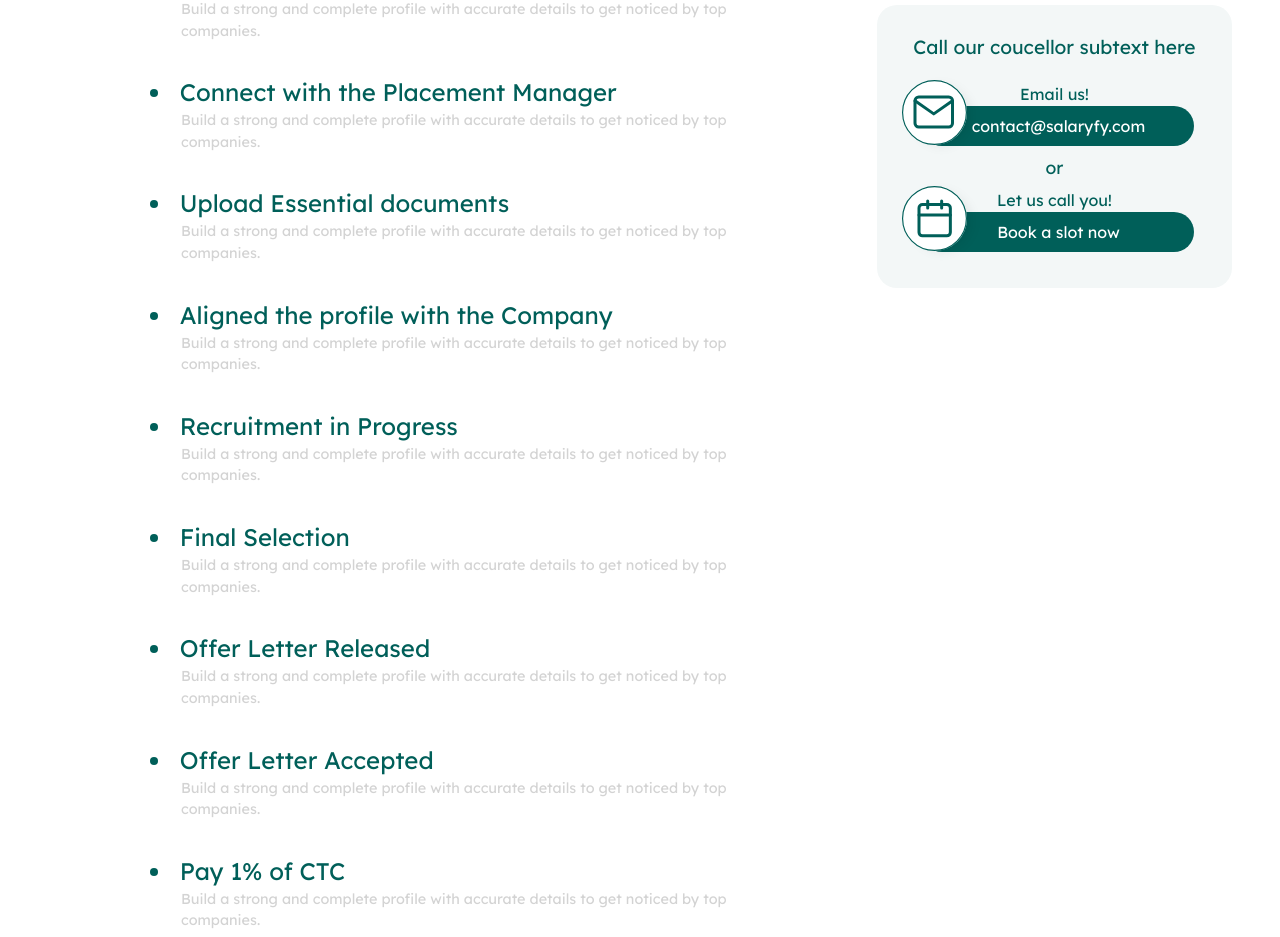
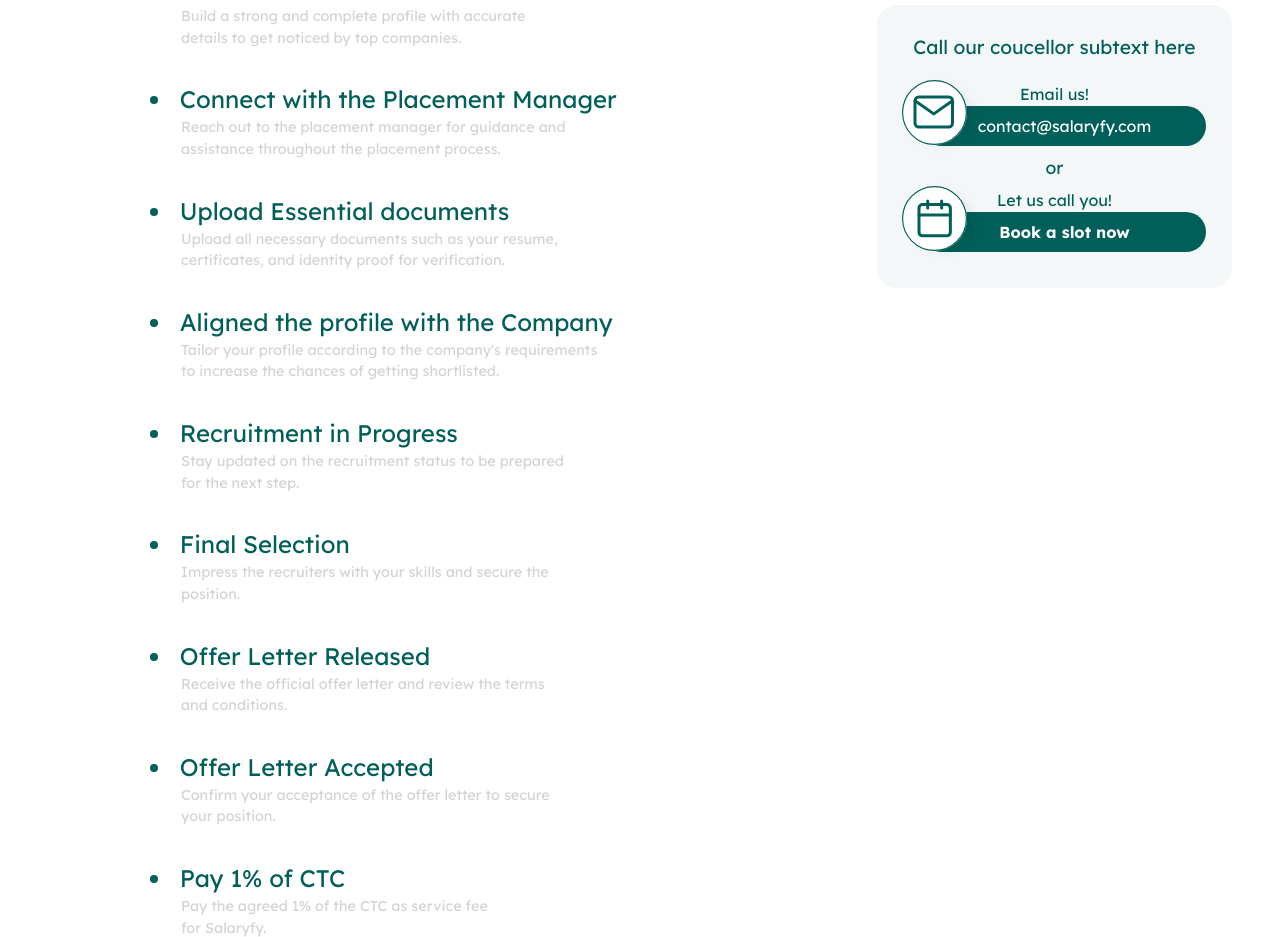
Before and after one commit to mayurkukade/Salaryfy, a React (Vite) app in the folder salaryfy/: page /roadmap in a window 1280 px wide. Shown: the part 241-1178 px from the top of the page. Built offline with nearby package versions, Linux system fonts and the light colour scheme.

Commit message:
Fix - some issue fix

```diff
--- a/salaryfy/src/pages/Roadmap.tsx
+++ b/salaryfy/src/pages/Roadmap.tsx
@@ -5,8 +5,8 @@ const Roadmap = () => {
     <div className="bg-offwhite">
       <div className="container mx-auto p-2 text-darkGreen flex flex-col  md:flex-row">
         {/*Main Roadmap Div  */}
-        <div className="py-5 md:px-[80px] w-[70%]  ml-[45px] text-[1.2rem] flex flex-col gap-[2rem] md:text-[1.5rem]">
-          <h1 className="text-[1.5rem] font-bold md:text-[2rem]">
+        <div className="py-5 md:px-[80px] w-[70%]  ml-[45px] text-[1.2rem] flex flex-col gap-[2rem] md:text-[1.5rem] ">
+          <h1 className="text-[1.5rem] font-bold md:text-[2.3rem]">
             Your Roadmap
           </h1>
 
@@ -14,7 +14,7 @@ const Roadmap = () => {
             <span className="relative inline-block rounded md:text-[2rem]"></span>{" "}
             Create Your Profile <br />
             <p className="px-2 text-[0.6rem] md:text-[0.9rem] text-[lightgrey] ">
-              Build a strong and complete profile with accurate details to get
+              Build a strong and complete profile with accurate <br /> details to get
               noticed by top companies.
             </p>
           </h2>
@@ -22,8 +22,7 @@ const Roadmap = () => {
             <span className="relative inline-block rounded md:text-[2rem]"></span>{" "}
             Connect with the Placement Manager <br />
             <p className="px-2 text-[0.6rem] md:text-[0.9rem] text-[lightgrey] ">
-              Build a strong and complete profile with accurate details to get
-              noticed by top companies.
+            Reach out to the placement manager for guidance and <br /> assistance throughout the placement process.
             </p>
           </h2>
           <h2 className="list-item ">
@@ -31,24 +30,21 @@ const Roadmap = () => {
             Upload Essential documents
             <br />
             <p className="px-2 text-[0.6rem] md:text-[0.9rem] text-[lightgrey] ">
-              Build a strong and complete profile with accurate details to get
-              noticed by top companies.
+            Upload all necessary documents such as your resume,<br /> certificates, and identity proof for verification.
             </p>
           </h2>
           <h2 className="list-item ">
             <span className="relative inline-block rounded md:text-[2rem]"></span>{" "}
             Aligned the profile with the Company <br />
             <p className="px-2 text-[0.6rem] md:text-[0.9rem] text-[lightgrey] ">
-              Build a strong and complete profile with accurate details to get
-              noticed by top companies.
+            Tailor your profile according to the company's requirements <br /> to increase the chances of getting shortlisted.
             </p>
           </h2>
           <h2 className="list-item ">
             <span className="relative inline-block rounded md:text-[2rem]"></span>{" "}
             Recruitment in Progress <br />
             <p className="px-2 text-[0.6rem] md:text-[0.9rem] text-[lightgrey] ">
-              Build a strong and complete profile with accurate details to get
-              noticed by top companies.
+            Stay updated on the recruitment status to be prepared <br /> for the next step.
             </p>
           </h2>
           <h2 className="list-item ">
@@ -56,16 +52,14 @@ const Roadmap = () => {
             Final Selection
             <br />
             <p className="px-2 text-[0.6rem] md:text-[0.9rem] text-[lightgrey] ">
-              Build a strong and complete profile with accurate details to get
-              noticed by top companies.
+            Impress the recruiters with your skills and secure the <br /> position.
             </p>
           </h2>
           <h2 className="list-item ">
             <span className="relative inline-block content-[] w-[rounded-[]"></span>{" "}
             Offer Letter Released <br />
             <p className="px-2 text-[0.6rem] md:text-[0.9rem] text-[lightgrey] ">
-              Build a strong and complete profile with accurate details to get
-              noticed by top companies.
+            Receive the official offer letter and review the terms <br /> and conditions.
             </p>
           </h2>
           <h2 className="list-item ">
@@ -73,8 +67,7 @@ const Roadmap = () => {
             Offer Letter Accepted
             <br />
             <p className="px-2 text-[0.6rem] md:text-[0.9rem] text-[lightgrey] ">
-              Build a strong and complete profile with accurate details to get
-              noticed by top companies.
+            Confirm your acceptance of the offer letter to secure <br /> your position.
             </p>
           </h2>
           <h2 className="list-item ">
@@ -82,15 +75,14 @@ const Roadmap = () => {
             Pay 1% of CTC
             <br />
             <p className="px-2 text-[0.6rem] md:text-[0.9rem] text-[lightgrey] ">
-              Build a strong and complete profile with accurate details to get
-              noticed by top companies.
+            Pay the agreed 1% of the CTC as service fee <br />for Salaryfy.
             </p>
           </h2>
         </div>
 
         {/* Having Doubts  */}
         <div
-          className=" w-[90%] mx-auto  md:h-[23.75rem] md:mt-[70px] sm:w-[50%] md:w-[30%] "
+          className=" w-[90%] mx-auto  md:h-[23.75rem] md:mt-[70px] sm:w-[60%] md:w-[30%] "
           // style={{border:"2px solid black"}}
         >
           <h3 className="text-[1.5rem] font-bold text-center md:text-[2rem]">
@@ -200,7 +192,7 @@ const Roadmap = () => {
                       </filter>
                     </defs>
                   </svg>
-                  <button className="w-[17rem] ml-5 h-[2.5rem] bg-darkGreen rounded-full text-white text-[1rem]">
+                  <button className="w-[15rem] ml-5 h-[2.5rem] bg-darkGreen rounded-full text-white text-[1rem] md:w-[20rem]">
                     contact@salaryfy.com
                   </button>
                 </div>
@@ -316,7 +308,7 @@ const Roadmap = () => {
                       </filter>
                     </defs>
                   </svg>
-                  <button className="w-[17rem] ml-5 h-[2.5rem] bg-darkGreen rounded-full text-white text-[1rem]">
+                  <button className="w-[15rem] ml-5 h-[2.5rem] bg-darkGreen rounded-full text-white text-[1rem] md:w-[20rem] font-bold">
                     Book a slot now
                   </button>
                 </div>
```
